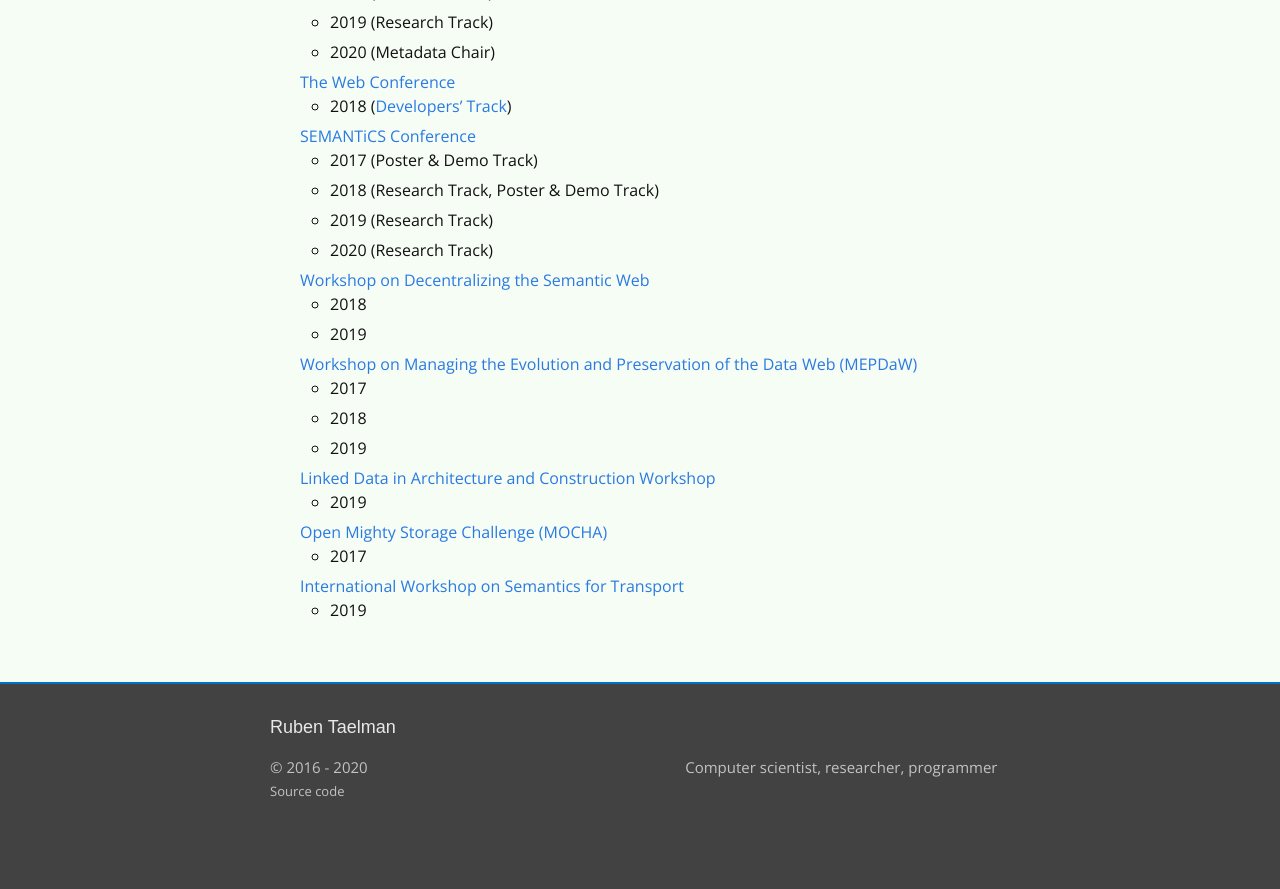
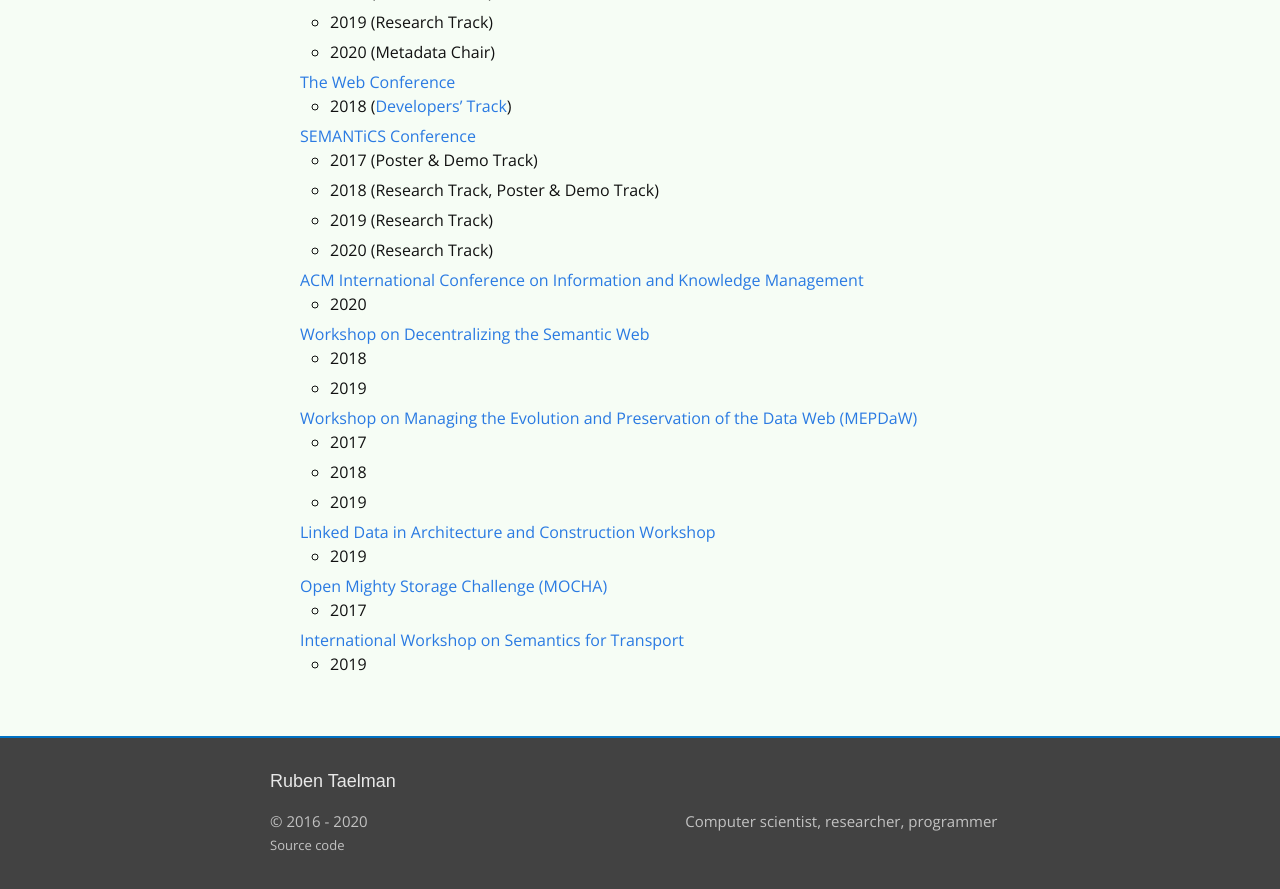
Before and after one commit to rubensworks/rubensworks.net, a Jekyll site: the page built from cv.md, in a window 1280 px wide and 900 px high, scrolled down 4096 px. Shown: the top 889 px of the window. Built offline with Jekyll 4.4.1, drawn with Linux system fonts in a browser that asks for light colours; some web fonts are replaced; before the commit the page ends 4942 px from its top, so only the background shows below that.

Commit message:
Add CIKM

```diff
--- a/cv.md
+++ b/cv.md
@@ -241,6 +241,8 @@
     * 2018 (Research Track, Poster & Demo Track)
     * 2019 (Research Track)
     * 2020 (Research Track)
+* [ACM International Conference on Information and Knowledge Management](https://cikm2020.org/)
+    * 2020
 * [Workshop on Decentralizing the Semantic Web](https://iswc2019.desemweb.org/)
     * 2018
     * 2019
```
